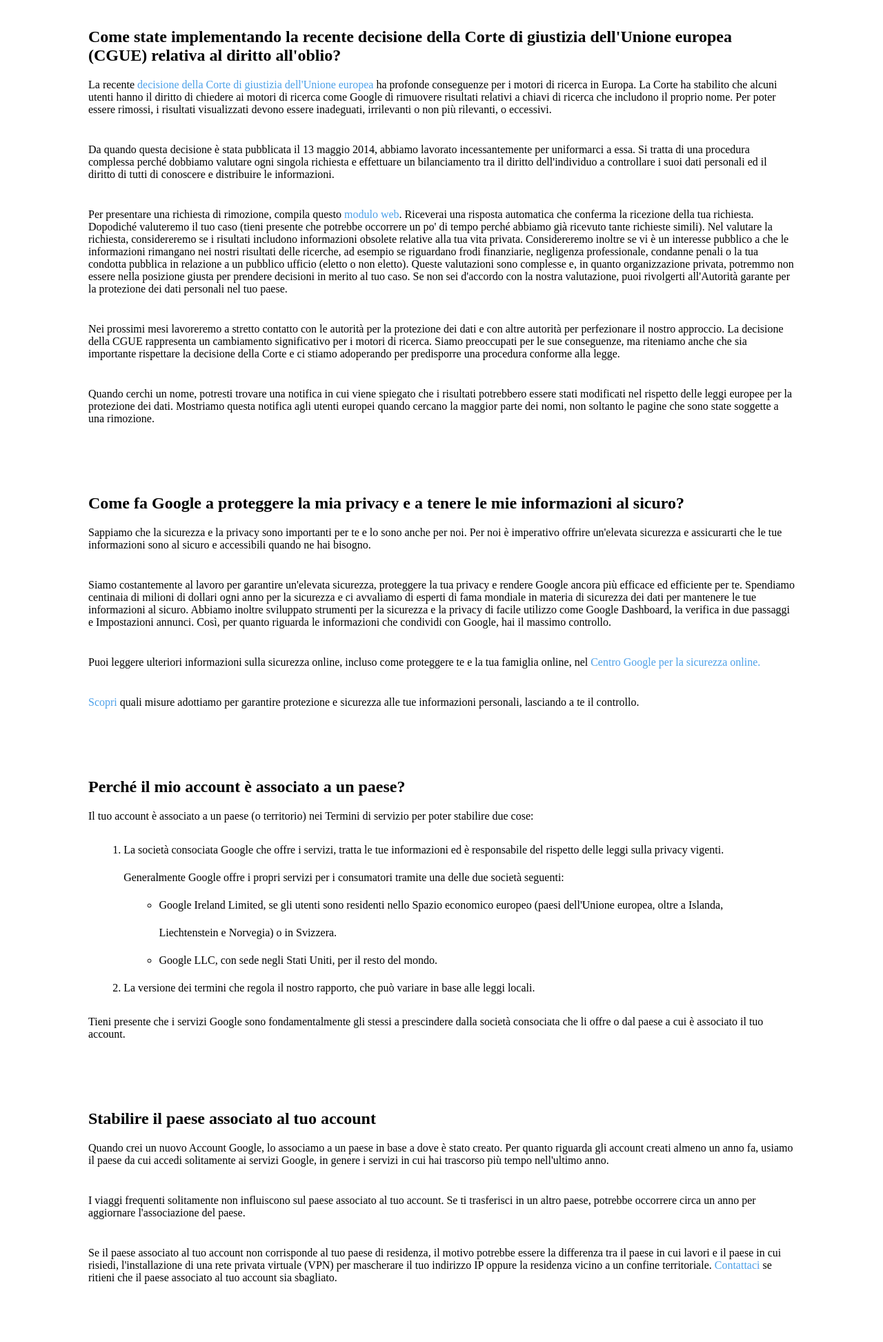
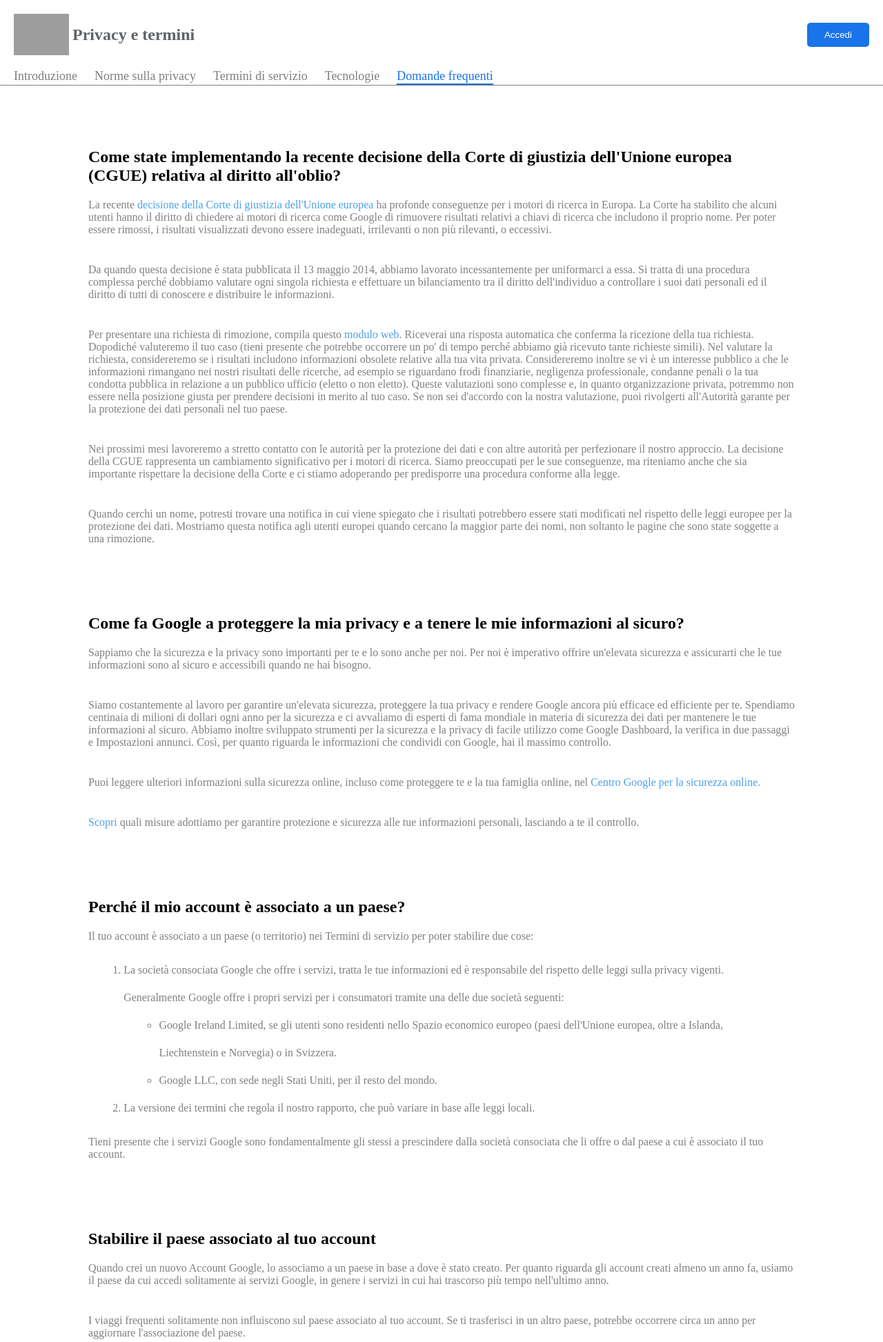
Before and after one commit to matteopelusi7/php-google-faq, a PHP site: page / in a window 1280 px wide. Shown: the top 1945 px of the page at 69% size. Run offline with PHP 8.4, Linux system fonts and the light colour scheme; grey boxes are pictures that could not be loaded.

Commit message:
Add header and footer

```diff
--- a/index.php
+++ b/index.php
@@ -76,7 +76,24 @@ $faq = [
 <body>
 
     <header>
-
+        <div class="first-header">
+            <div class="logo">
+                <img src="https://steigerlegal.ch/wp-content/uploads/2016/02/google_logo_001.jpg" alt="">
+                <h3>Privacy e termini</h3>
+            </div>
+            <div>
+                <button>Accedi</button>
+            </div>
+        </div>
+        <div class="list-header">
+            <ul>
+                <li>Introduzione</li>
+                <li>Norme sulla privacy</li>
+                <li>Termini di servizio</li>
+                <li>Tecnologie</li>
+                <li>Domande frequenti</li>
+            </ul>
+        </div>
     </header>
 
     <main>
@@ -99,7 +116,21 @@ $faq = [
     </main>
 
     <footer>
-
+        <div class="footer-d">
+            <div class="footer-list">
+                <span>Google</span>
+                <span>Tutto su Google</span>
+                <span>Privacy</span>
+                <span>Termini</span>
+            </div>
+            <div>
+                <select name="" id="">
+                    <option value="">Italiano</option>
+                    <option value="">Inglese</option>
+                    <option value="">Spagnolo</option>
+                </select>
+            </div>
+        </div>
     </footer>
 
 </body>
--- a/style.css
+++ b/style.css
@@ -4,9 +4,12 @@
     box-sizing: border-box;
 }
 
+/* main */
+
 main {
     max-width: 1024px;
     margin: 0 auto;
+    padding: 50px 0;
 }
 
 section {
@@ -15,6 +18,7 @@ section {
 
 p {
     padding: 20px 0;
+    color: gray;
 }
 
 a {
@@ -22,12 +26,94 @@ a {
     color: #4ca0e9;
 }
 
-li {
+main li {
     line-height: 40px;
     max-width: 90%;
     margin: 0 auto;
+    color: gray;
 }
 
 ul > li {
     max-width: 80%;
 }
+
+/* header */
+
+.first-header {
+    display: flex;
+    justify-content: space-between;
+    align-items: center;
+    padding: 20px 20px;
+}
+
+.first-header h3 {
+    font-size: 24px;
+    color: #5f6368;
+}
+
+button {
+    background-color: #1a73e8;
+    padding: 10px 25px;
+    color: white;
+    border: none;
+    border-radius: 5px;
+}
+
+.list-header ul {
+    list-style: none;
+    display: flex;
+    color: gray;
+    gap: 25px;
+    padding: 0 20px;
+    font-size: 18px;
+}
+
+img {
+    width: 80px;
+}
+
+.logo {
+    display: flex;
+    align-items: center;
+    gap: 5px;
+}
+
+.list-header ul li:last-child {
+    color: #1a73e8;
+    border-bottom: 2px solid #1a73e8;
+}
+
+header::after {
+    content: '';
+    display: block;
+    width: 100%;
+    height: 1px;
+    background-color: gray;
+    /* margin-top: 8px; */
+}
+
+/* footer */
+
+footer {
+    background-color: #f5f5f5;
+    padding: 22px 0;
+}
+
+.footer-d {
+    max-width: 1024px;
+    margin: 0 auto;
+    display: flex;
+    justify-content: space-between;
+    align-items: center;
+}
+
+.footer-list {
+    font-size: 13px;
+    display: flex;
+    gap: 10px;
+    color: gray;
+}
+
+select {
+    padding-right: 70px;
+}
```
